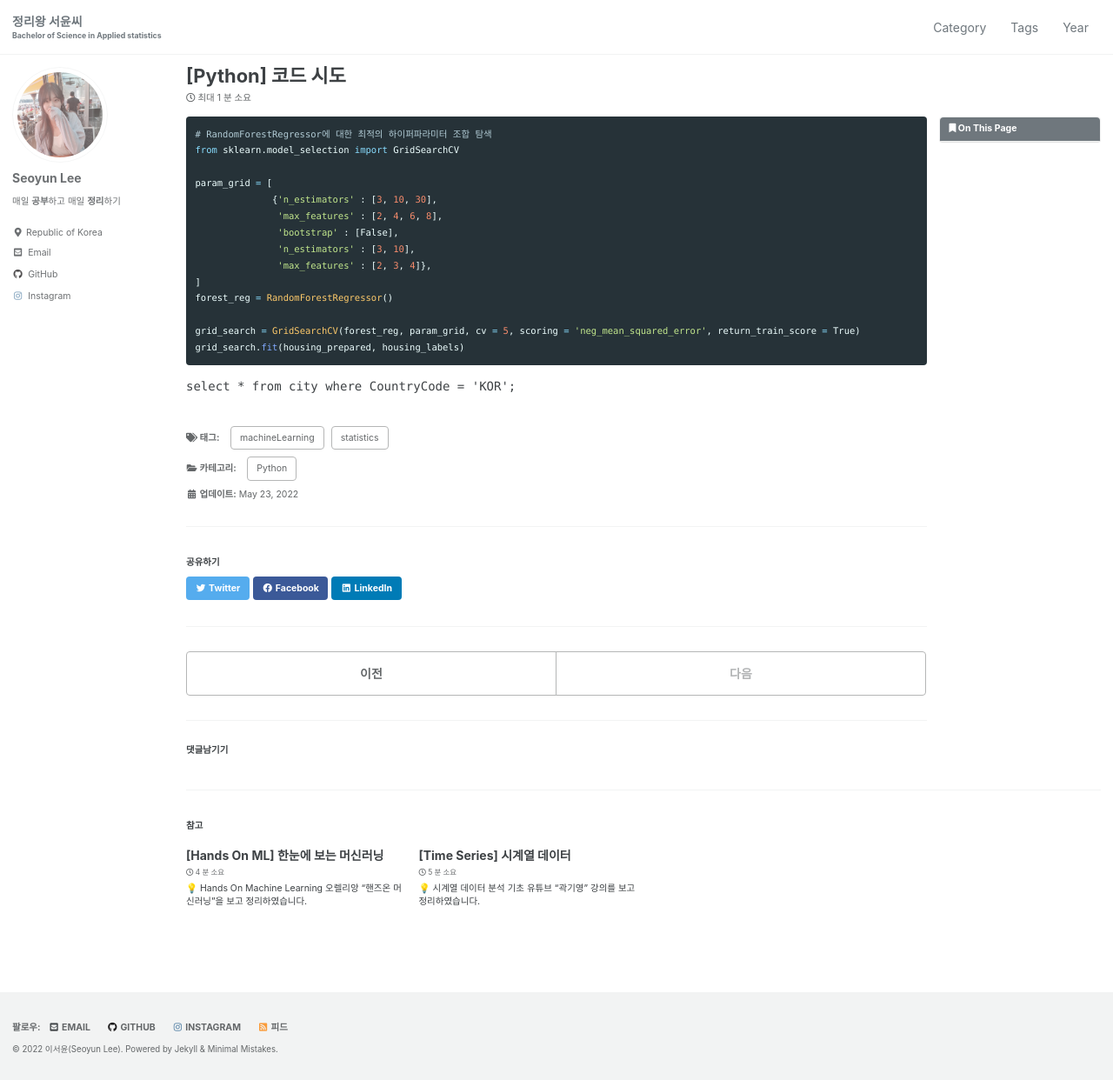
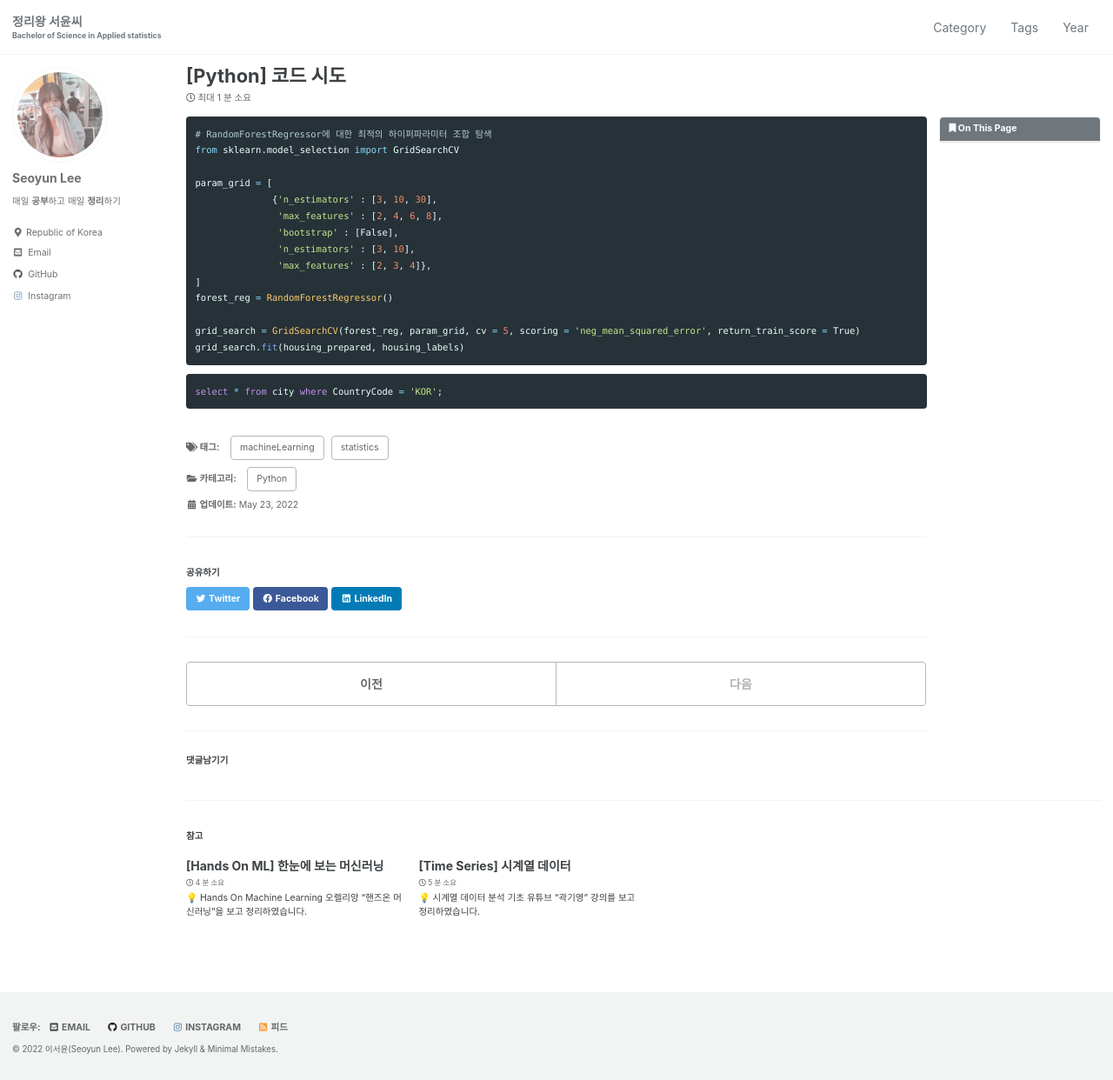
Before and after one commit to seoyun2/seoyun2.github.io, a Jekyll site: the page built from _posts/2022-05-23-pythontry.md, in a window 1280 px wide and 1242 px high. Shown: the whole window at 87% size. Built offline with Jekyll 4.4.1, drawn with Linux system fonts in a browser that asks for light colours; cached includes are drawn as plain includes; comment, search, counter and statistics services are not loaded.

Commit message:
Update 2022-05-23-pythontry.md

````diff
--- a/_posts/2022-05-23-pythontry.md
+++ b/_posts/2022-05-23-pythontry.md
@@ -29,6 +29,6 @@ grid_search = GridSearchCV(forest_reg, param_grid, cv = 5, scoring = 'neg_mean_s
 grid_search.fit(housing_prepared, housing_labels)
 ```
 
-```mysql
+```sql
 select * from city where CountryCode = 'KOR';
 ```
````
